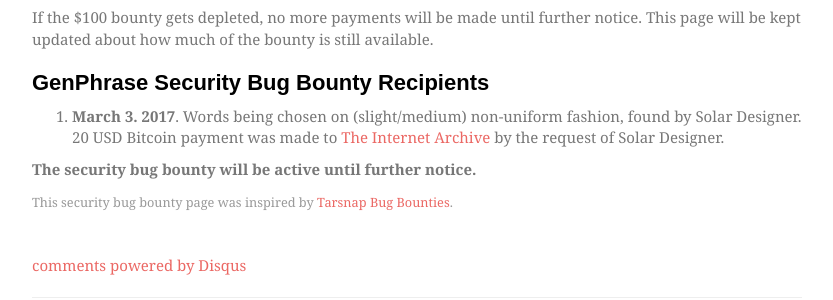
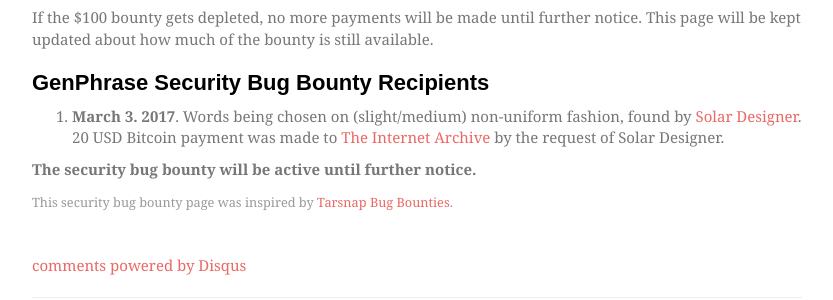
Before and after one commit to timoh6/timoh6.github.com, a Jekyll site: the page built from _posts/2014-08-20-GenPhrase-security-bug-bounties.md, in a window 1280 px wide. Shown: the part 1114-1414 px from the top of the page, without its empty margins (223-1056 px from the left). Built offline with Jekyll 4.4.1, drawn with Linux system fonts in a browser that asks for light colours; some web fonts are replaced; comment, search, counter and statistics services are not loaded; part of the change alters nothing that is shown.

```diff
--- a/_posts/2014-08-20-GenPhrase-security-bug-bounties.md
+++ b/_posts/2014-08-20-GenPhrase-security-bug-bounties.md
@@ -47,7 +47,7 @@ If the $100 bounty gets depleted, no more payments will be made until further no
 GenPhrase Security Bug Bounty Recipients
 ----------------------------------------
 
-1. **March 3. 2017**. Words being chosen on (slight/medium) non-uniform fashion, found by Solar Designer. 20 USD Bitcoin payment was made to <a href="https://archive.org/donate/bitcoin.php">The Internet Archive</a> by the request of Solar Designer.
+1. **March 3. 2017**. Words being chosen on (slight/medium) non-uniform fashion, found by <a href="https://twitter.com/solardiz/with_replies">Solar Designer</a>. 20 USD Bitcoin payment was made to <a href="https://archive.org/donate/bitcoin.php">The Internet Archive</a> by the request of Solar Designer.
 
 **The security bug bounty will be active until further notice.**
 
```
